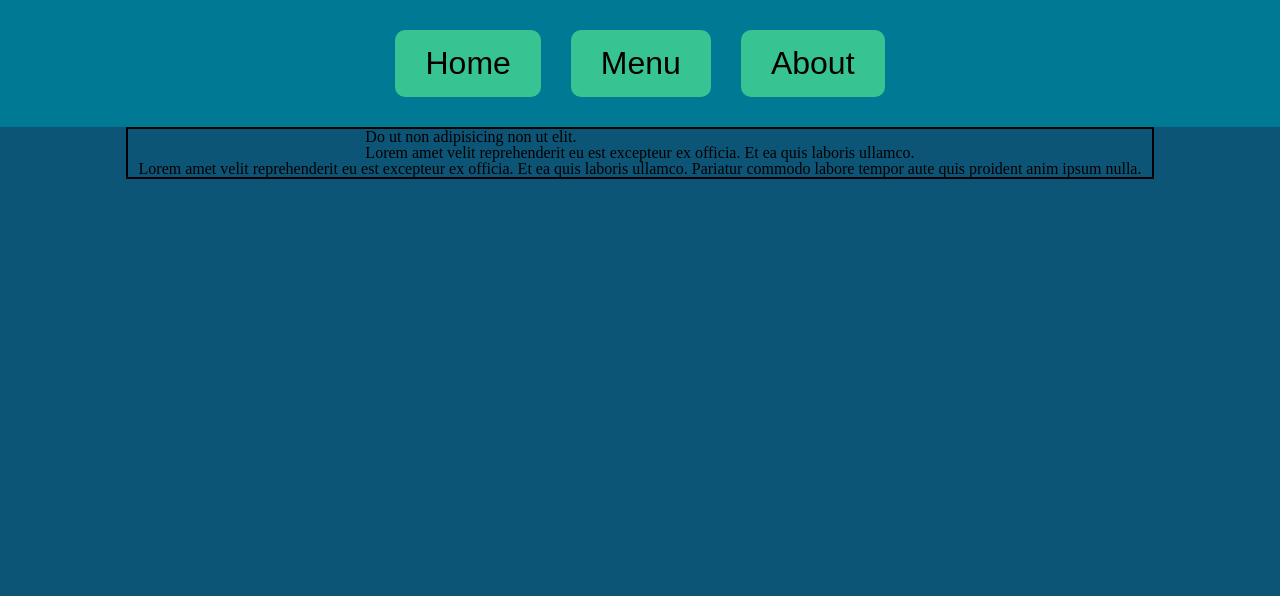
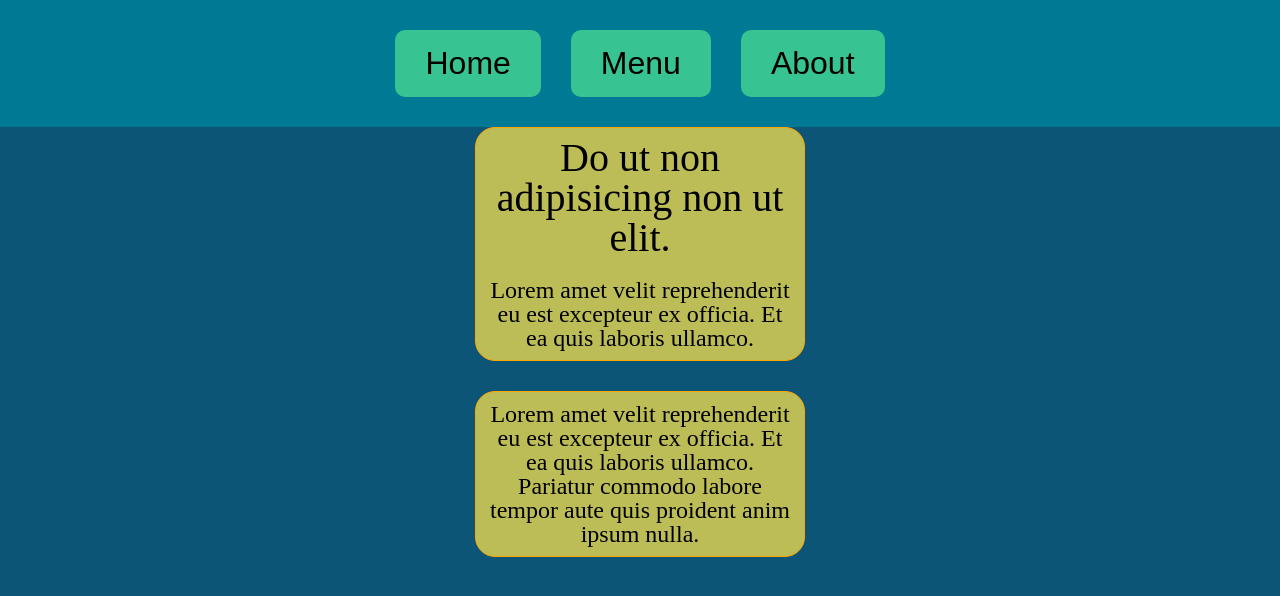
Before and after one commit to Ayooon16/-Project-Restaurant-Page, a website built with webpack: page src/index.html in a window 1280 px wide. Built offline with nearby package versions, Linux system fonts and the light colour scheme.

Commit message:
Style the content container, add dynamic creation

```diff
--- a/src/index.js
+++ b/src/index.js
@@ -1,3 +1,6 @@
 import './style.css';
 import { loadHome } from './modules/loadHome.js';
 loadHome()
+window.onload=function(){
+    document.getElementById('home').onclick='loadHome()';
+    };
--- a/src/style.css
+++ b/src/style.css
@@ -26,9 +26,27 @@ button{
     font-size: 2rem;
 }
 #content{
-    border: 2px black solid;
     display: flex;
     flex-direction: column;
     width: 80%;
     align-items: center;
+    gap: 30px;
 }
+.card{
+    display:flex;
+    flex-direction: column;
+border: 1px orange solid;
+border-radius: 20px;
+width: 30%;
+gap: 20px;
+padding: 10px;
+background-color: #bdbd57;
+}
+h3{
+    text-align: center;
+    font-size: 2.5rem;
+}
+p{
+    font-size: 1.5rem;
+    text-align: center;
+}
```
